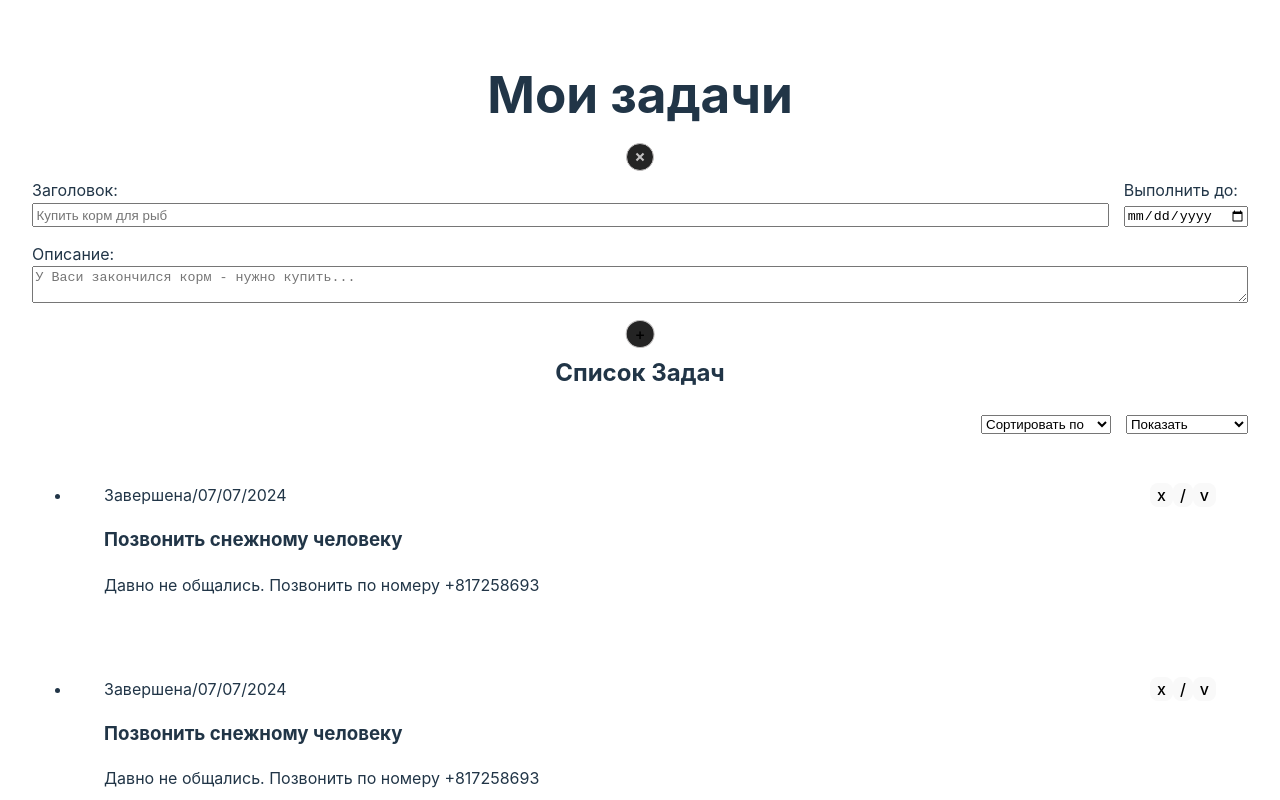
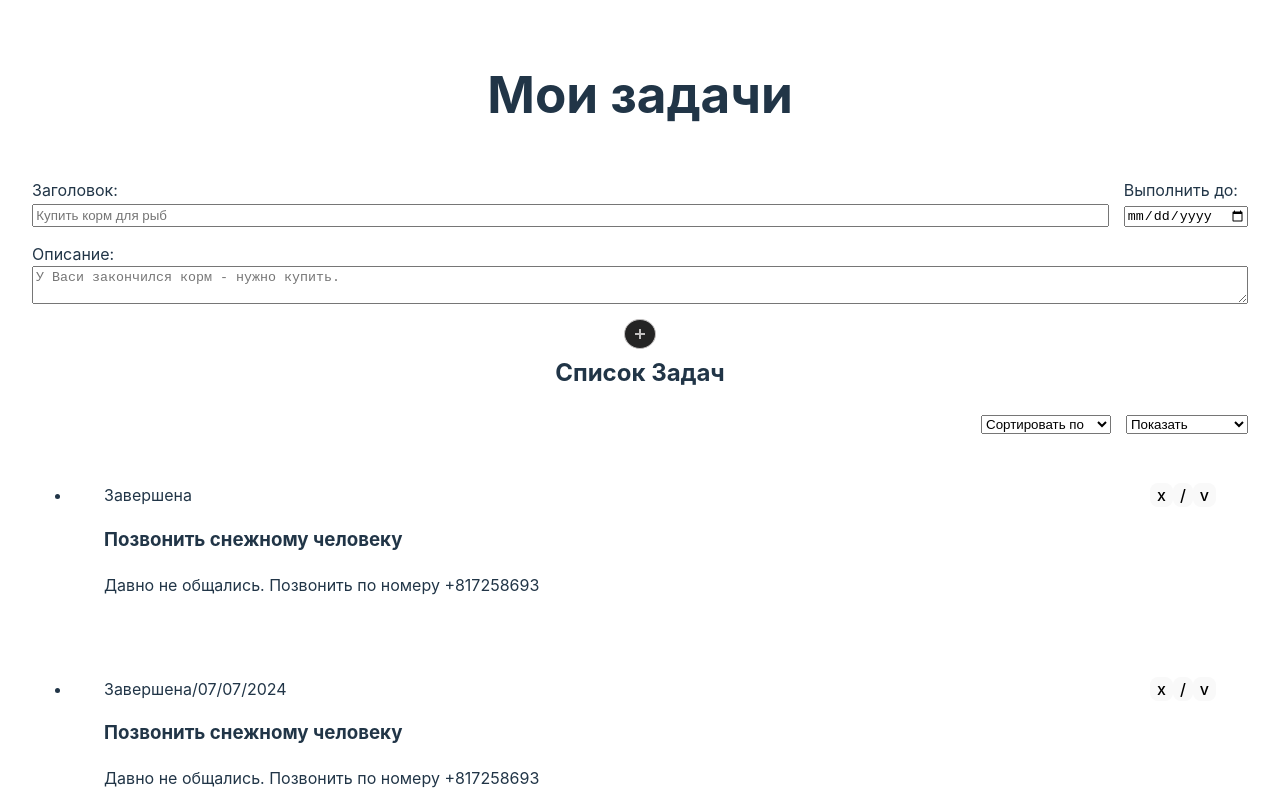
Before and after one commit to Foxy-desu/trainee, a React (Vite) app in the folder todo/: page / in a window 1280 px wide. Shown: the top 800 px of the page. Built offline with nearby package versions, Linux system fonts and the light colour scheme.

Commit message:
refactor: change form code block with a react component

```diff
--- a/todo/src/App.jsx
+++ b/todo/src/App.jsx
@@ -1,31 +1,32 @@
 import { useState } from 'react'
-import reactLogo from './assets/react.svg'
-import viteLogo from '/vite.svg'
+import TaskFormModel from './features/task_form/model/taskFormModel';
 import './App.css'
 
 function App() {
   const [count, setCount] = useState(0);
 
-  function setMinDate() {
-    const now = new Date(Date.now());
-    const day = now.getDate();
-    const month = now.getMonth() + 1;
-    const year = now.getFullYear();
+  // function setMinDate() {
+  //   const now = new Date(Date.now());
+  //   const day = now.getDate();
+  //   const month = now.getMonth() + 1;
+  //   const year = now.getFullYear();
 
-    return `${year}-${month < 10? '0'+month : month}-${day < 10? '0'+day : day}`
-  }
+  //   return `${year}-${month < 10? '0'+month : month}-${day < 10? '0'+day : day}`
+  // }
 
   return (
     <>
       <header>
         <h1 className='appTitle'>Мои задачи</h1>
         <div className='taskBtnBlock'>
-          <button className='taskBtn expand'>
+          {/* <button className='taskBtn expand'>
               <span className='taskBtnLine'/>
               <span className='taskBtnLine'/>
-          </button>
+          </button> */}
         </div>
-        <form action="">
+        <TaskFormModel/>
+        <>
+          {/* <form action="">
             <div className='blockWrap'>
               <div className='titleWrap'>
                 <label className='inputLabel' htmlFor='title'>
@@ -47,7 +48,8 @@ function App() {
             <div className='taskBtnBlock'>
               <button className='taskBtn' type="submit">+</button>
             </div>
-        </form>
+          </form> */}
+        </>
       </header>
       <main>
         <h2 style={{textAlign: 'center'}}>Список Задач</h2>
@@ -82,7 +84,7 @@ function App() {
             <article className='card'>
               <div className='statusBar' style={{display: 'flex', gap: '15px', justifyContent: 'space-between'}}>
                 <div className='statusBar_info'>
-                  <span>Завершена</span>/<span>07/07/2024</span>
+                  <span>Завершена</span>
                 </div>
                 <div className='statusBar_controls'>
                   <div className='btnGroup'>
```
Lines whose indentation alone changed are shown as unchanged.
